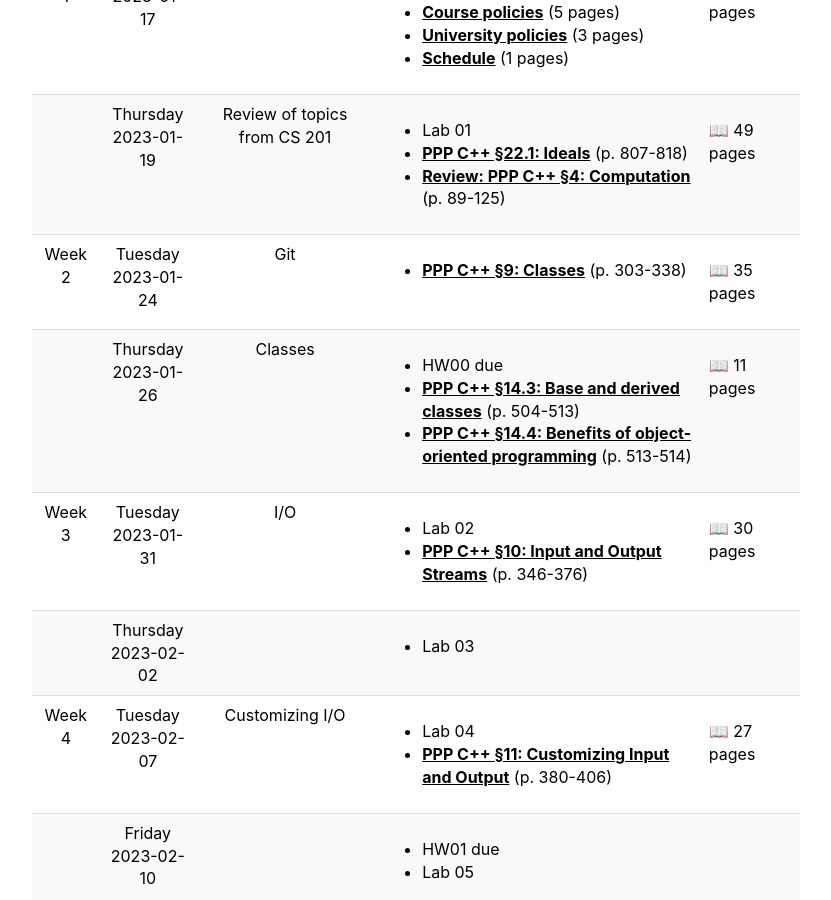
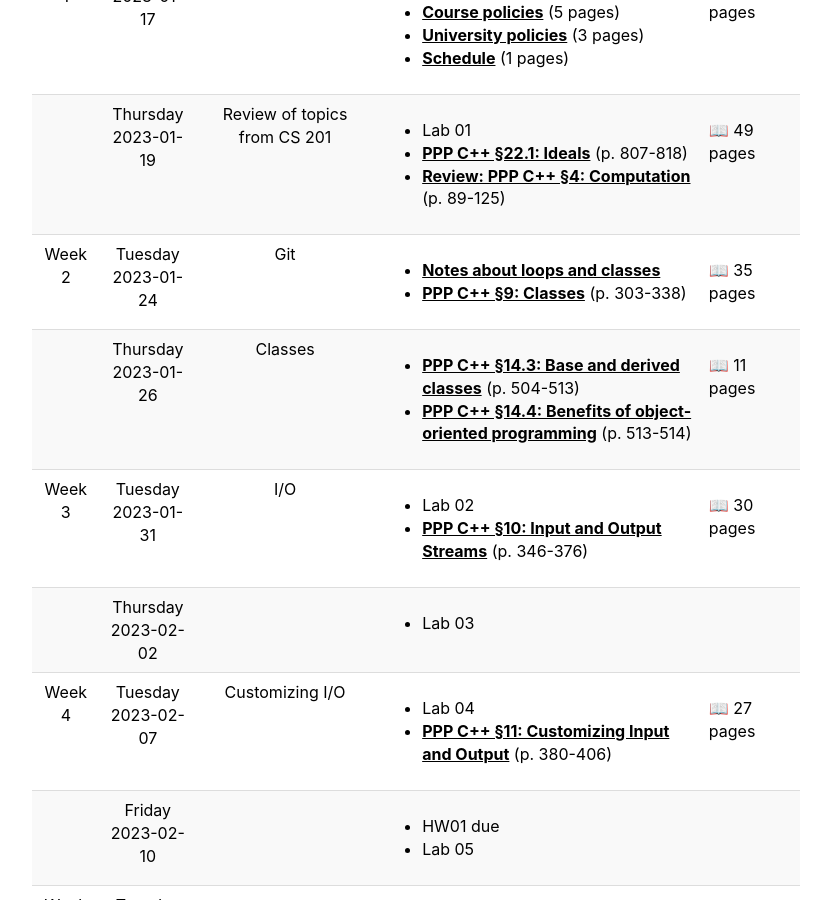
Before and after one commit to 2023-Spring-UAF-CS202/2023-Spring-UAF-CS202.github.io, a Jekyll site: the page built from schedule.md, in a window 1280 px wide and 900 px high, scrolled down 330 px. Shown: the whole window, without its empty margins (224-1055 px from the left). Built offline with Jekyll 4.4.1, drawn with Linux system fonts in a browser that asks for light colours.

Commit message:
Update schedule.yaml

```diff
--- a/_data/schedule.yaml
+++ b/_data/schedule.yaml
@@ -55,6 +55,9 @@
   day_of_week: 1
   reading:
     -
+     title: "Notes about loops and classes"
+     url:   "notes/week02-Tue"
+    -
      title: "PPP C++ §9: Classes"
      url: "https://www.oreilly.com/library/view/programming-principles-and/9780133796759/ch09.xhtml#ch09"
      pages: "303-338"
@@ -65,8 +68,6 @@
   day_of_week: 3
   topic: "Classes"
   reading:
-    -
-     title: "HW00 due"
     -
      title: "PPP C++ §14.3: Base and derived classes"
      url: "https://www.oreilly.com/library/view/programming-principles-and/9780133796759/ch14.xhtml#ch14lev1sec3"
```
